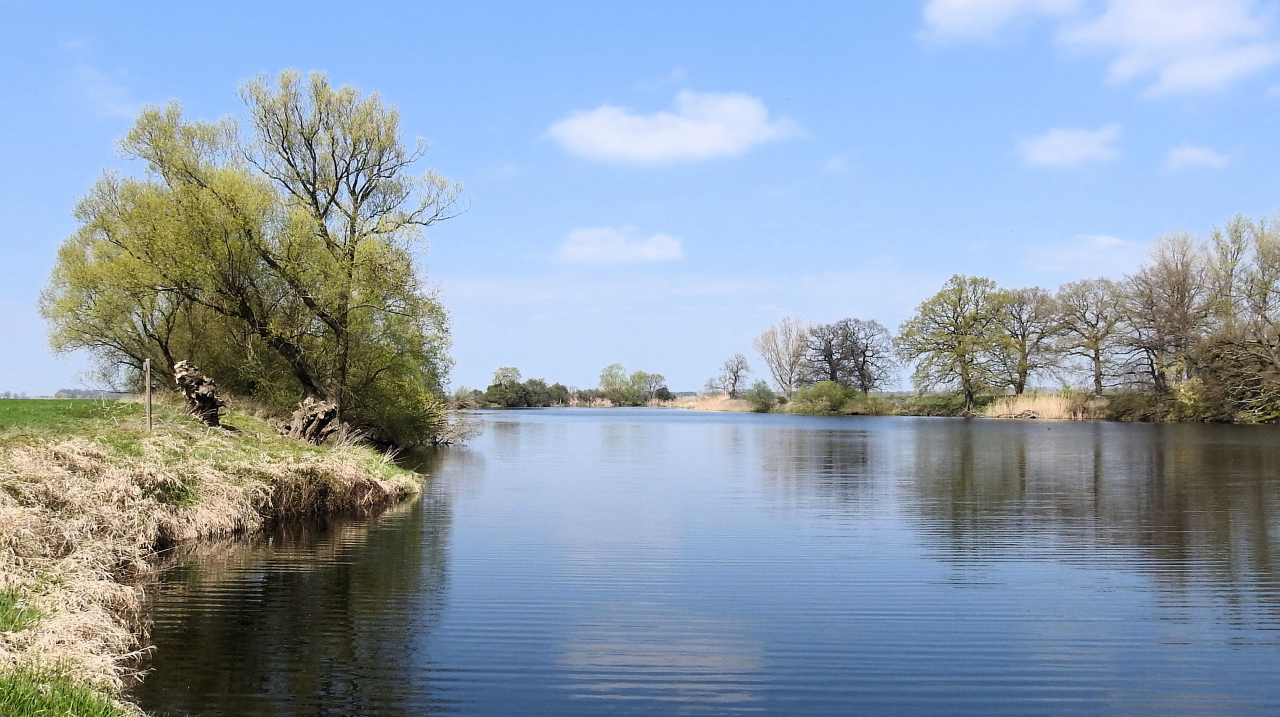
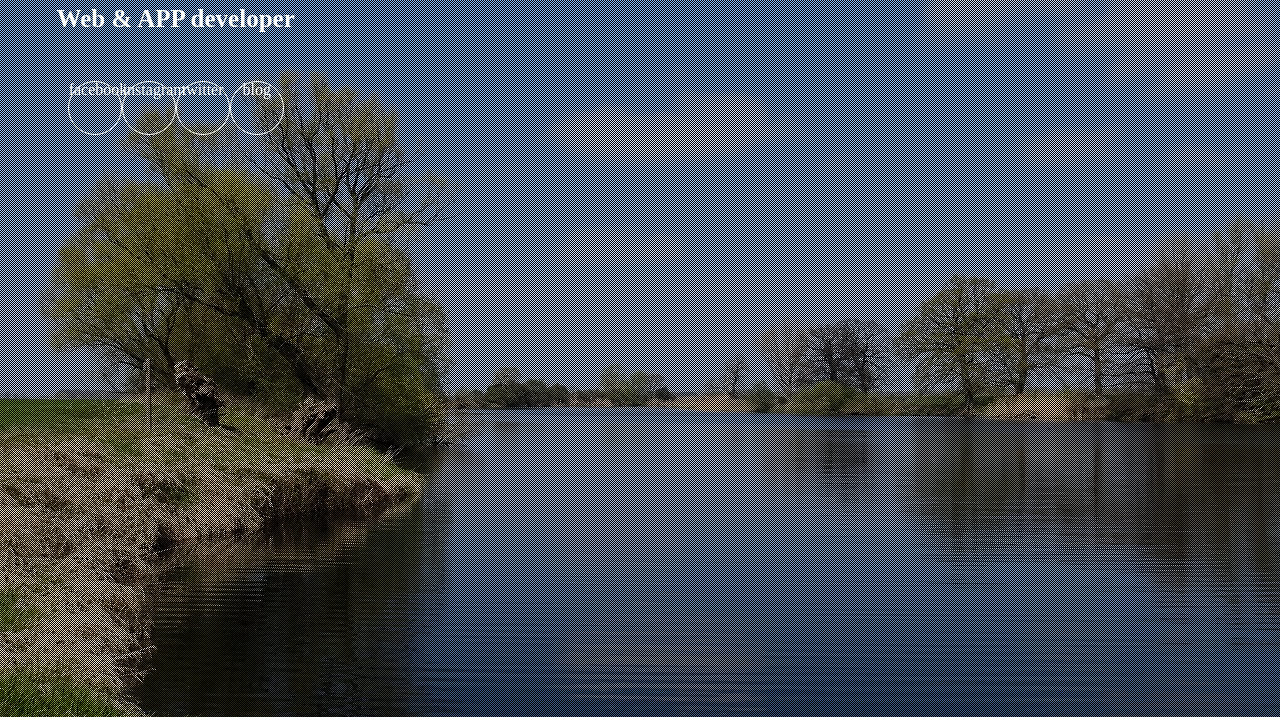
Before and after one commit to VictoriaRo0207/simple_portfolio, a plain HTML site: page index.html in a window 1280 px wide. Shown: the part 83-800 px from the top of the page. Drawn offline with Linux system fonts and the light colour scheme; files whose address does not match are found by name.

Commit message:
Add files via upload

```diff
--- a/css/style.css
+++ b/css/style.css
@@ -11,21 +11,67 @@ html, body {
 .background__01 {
     width: 100%;
     height: 100%;
-    background-image: url(/images/a.jpg);
+    background: url(/images/a.jpg);
     background-repeat: no-repeat;
     background-size: cover;
 }
 .background__02 {
     width: 100%;
     height: 100%;
-    background-image: url(/images/b.jpg);
+    background: url(/images/b.jpg);
     background-repeat: no-repeat;
     background-size: cover;
 }
 .background__03 {
     width: 100%;
     height: 100%;
-    background-image: url(/images/c.jpg);
+    background: url(/images/c.jpg);
     background-repeat: no-repeat;
     background-size: cover;
 }
+.overlay {
+    width: 100%;
+    height: 100%;
+    background: url(/images/16.png) ;
+    position: absolute;
+    top: 0;
+    z-index: 1;
+}
+.contents {
+    position: absolute;
+    top: 0;
+    z-index: 2;
+    text-align: center;
+}
+
+.contents__name, .contents__job {
+    font-weight: bold;
+    color: #fff;
+}
+.contents__name {
+    font-size: 64px;
+    margin-bottom: 25px;
+}
+.contents__job {
+    font-size: 25px;
+    margin-bottom: 50px;
+}
+.contents__lists {
+    font-size: 0;
+}
+.contents__lists > li {
+    display: inline-block;
+    width: 52px;
+    height: 52px;
+    border: 1px solid #fff;
+    border-radius: 50%; /* 테두리 동그라미 모양으로 바꾸어주기 */
+}
+.contents__lists  li  a {
+    text-decoration: none;
+    color: #fff;
+    font-size: 16px;
+}
+.contents__lists  li:hover a {
+    text-decoration: none;
+    color: plum;
+}
--- a/index.html
+++ b/index.html
@@ -18,11 +18,24 @@
         </script>
     </head>
     <body>
+        <div class="overlay"></div>
         <div class="slider">
             <div class="background__01"></div>
             <div class="background__02"></div>
             <div class="background__03"></div>
         </div>
 
+        <div class="contents">
+            <p class="contents__name">Victoria Noh</p>
+            <p class="contents__job">Web & APP developer</p>
+            <div class="contents__sns">
+                <ul class="contents__lists">
+                    <li><a href="#">facebook</a></li>
+                    <li><a href="#">instagram</a></li>
+                    <li><a href="#">twitter</a></li>
+                    <li><a href="#">blog</a></li>
+                </ul>
+            </div>
+        </div>
     </body>
 </html>
```
